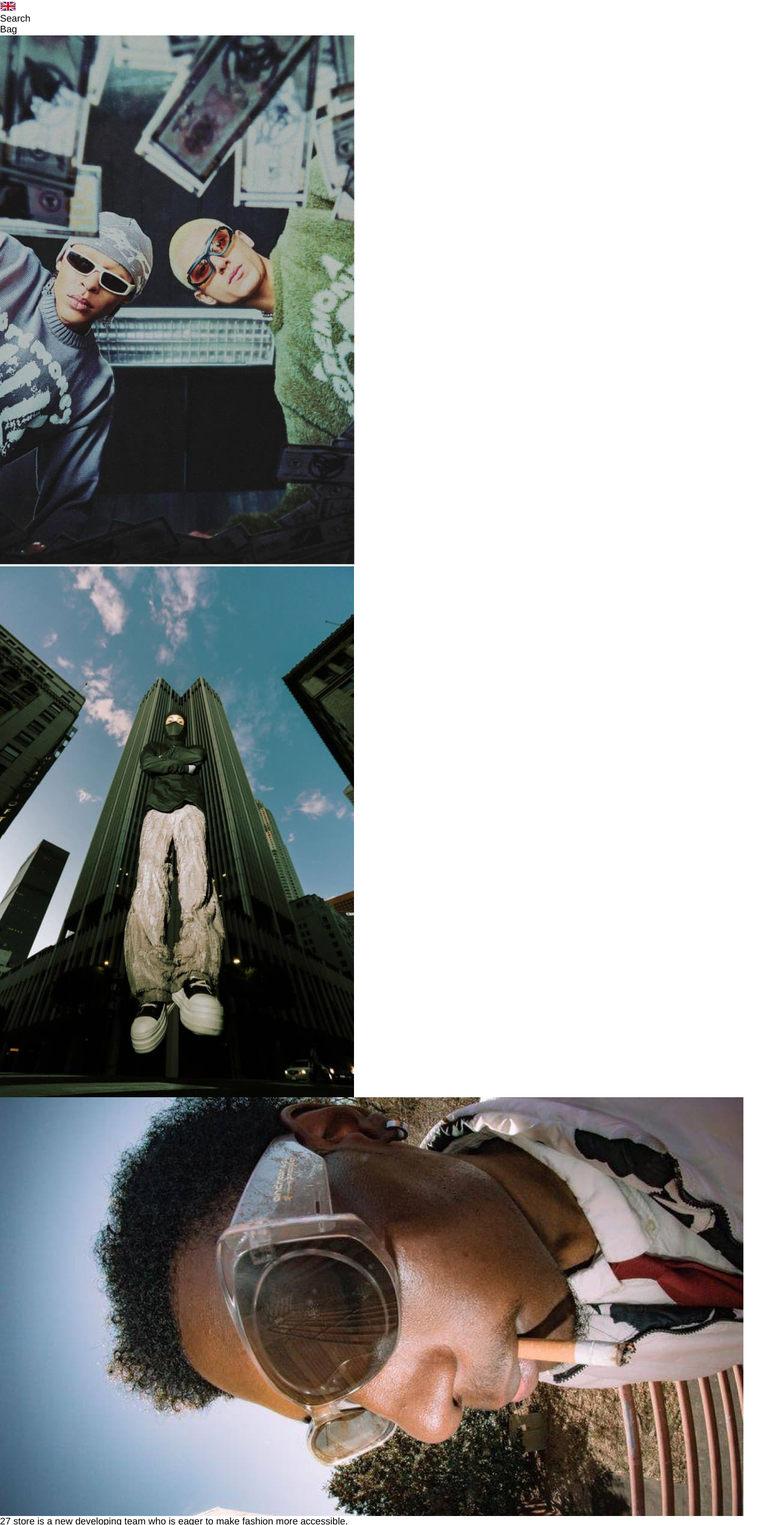
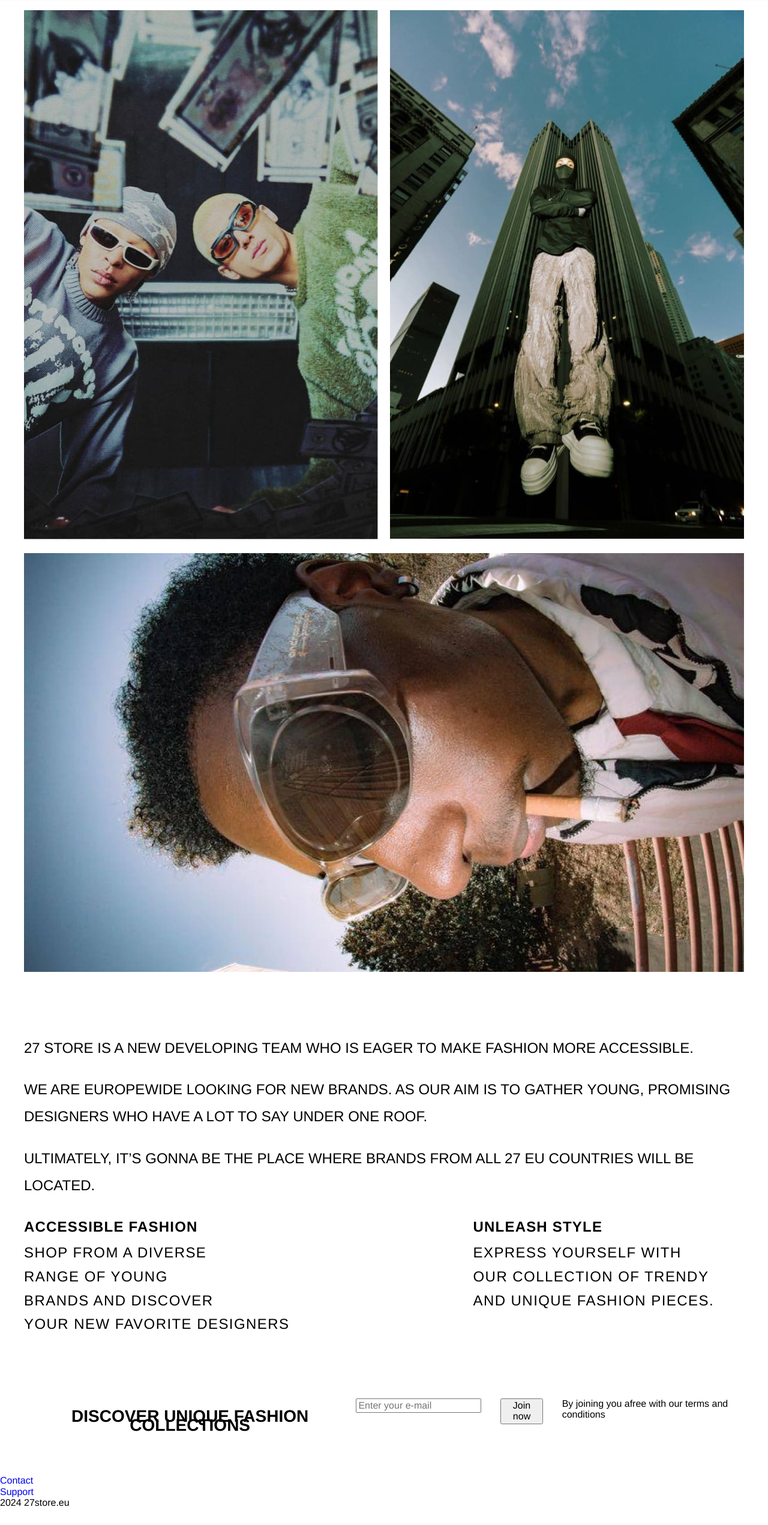
Before and after one commit to MariannaHon/27_store, a website built with Vite: page src/index.html in a window 1280 px wide. Shown: the part 72-2614 px from the top of the page at 60% size. After the commit the page ends 2586 px from the top, so only its background shows below. Built offline with nearby package versions, Linux system fonts and the light colour scheme; a web font is replaced by a local one.

Commit message:
commit-2
a bit of css

```diff
--- a/src/css/common.css
+++ b/src/css/common.css
@@ -69,4 +69,177 @@ img {
   overflow: hidden;
 }
 
-/* =================================================== */
+.section {
+  max-width: 1200px;
+  padding: 52px 0;
+  margin: 0 auto;
+}
+
+.container {
+  display: flex;
+  max-width: 1200px;
+  margin: 0 auto;
+}
+
+/* ===================== Header ==================== */
+
+.head {
+  border-bottom: 1px solid #e7e9fc;
+    box-shadow: 0px 2px 1px rgba(46, 47, 66, 0.08),
+      0px 1px 1px rgba(46, 47, 66, 0.16),
+      0px 1px 6px rgba(46, 47, 66, 0.08);
+}
+
+header .container {
+  display: flex;
+  max-width: 1200px;
+  padding: 0 24px;
+  margin: 0 auto;
+}
+
+.logo {
+  font-family: "Alumni Sans", sans-serif;
+  font-weight: 500;
+  font-size: 24px;
+  line-height: 0.70833;
+  text-transform: uppercase;
+  color: #000;
+  margin-right: 96px;
+}
+
+.navigation {
+  display: inline-flex;
+  align-items: center;
+}
+
+.list-nav-container {
+  display: flex;
+  margin-right: auto;
+}
+
+.nav-list {
+  display: flex;
+  gap: 36px;
+  width: calc((100% - 72px) / 3);
+}
+
+.nav-item {
+  flex-shrink: 0;
+}
+
+.nav-link {
+  display: block;
+  padding-top: 24px;
+  padding-bottom: 24px;
+
+  font-weight: 600;
+  font-size: 12px;
+  line-height: 1.41667;
+  text-transform: uppercase;
+  color: #000;
+}
+
+.search-container {
+  display: flex;
+  margin-left: auto;
+  padding: 24px 0;
+}
+
+.flag-icon {
+  margin-right: 24px;
+}
+
+.search-list {
+  display: flex;
+  gap: 24px;
+  width: calc((100% - 24px) / 2);
+}
+
+.search-item {
+  flex-shrink: 0;
+  font-weight: 600;
+  font-size: 12px;
+  line-height: 1.41667;
+  text-transform: uppercase;
+  color: #000;
+}
+
+/* =============== Photos =============== */
+
+.section-photo {
+  max-width: 1200px;
+  padding-bottom: 52px;
+  margin: 0 auto;
+}
+
+.img-container {
+  display: flex;
+  margin-top: 20px;
+}
+
+.photo-container {
+  display: flex;
+  flex-wrap: wrap;
+  gap: 20px;
+}
+
+/* =============== About us =============== */
+
+.about {
+  display: block;
+  margin: 0 auto;
+}
+
+.text {
+  font-size: 24px;
+  line-height: 1.88462;
+  text-transform: uppercase;
+  color: #000;
+  margin-bottom: 24px;
+}
+
+.hz {
+  display: flex;
+}
+
+.text-wrapper {
+  margin-right: 306px;
+}
+
+.hz-title {
+  font-weight: 700;
+  font-size: 24px;
+  line-height: 1.92308;
+  letter-spacing: 0.05em;
+  text-transform: uppercase;
+  color: #000;
+}
+
+.hz-text {
+  font-size: 24px;
+  line-height: 1.65385;
+  letter-spacing: 0.06em;
+  text-transform: uppercase;
+  color: #000;
+}
+
+.second-wrapper {
+  width: 404px;
+}
+
+/* =============== Subscribe =============== */
+
+.sub-title {
+  font-weight: 700;
+  font-size: 28px;
+  line-height: 0.53125;
+  text-transform: uppercase;
+  text-align: center;
+  color: #000;
+}
+
+.form {
+  display: flex;
+  align-items: flex-start;
+  gap: 32px;
+}
--- a/src/index.html
+++ b/src/index.html
@@ -17,29 +17,31 @@
     <link rel="stylesheet" href="./css/common.css" />
   </head>
   <body>
-    <header>
-      <div>
-        <nav>
+    <!-- ============ Header ============ -->
+    <header class="head">
+      <div class="container">
+        <nav class="navigation">
           <a href="./index.html" class="logo">27 Store</a>
-          <div>
-            <ul>
-              <li><a href="./shop.html">Shop ></a></li>
-              <li><a href="./brands.html">Brands ></a></li>
-              <li><a href="./countries.html">Countries ></a></li>
+          <div class="list-nav-container">
+            <ul class="nav-list">
+              <li class="nav-item"><a href="./shop.html" class="nav-link">Shop ></a></li>
+              <li class="nav-item"><a href="./brands.html" class="nav-link">Brands ></a></li>
+              <li class="nav-item"><a href="./countries.html" class="nav-link">Countries ></a></li>
             </ul>
           </div>
         </nav>
-        <div>
-          <svg class="" width="26" height="16">
+        <div class="search-container">
+          <svg class="flag-icon" width="26" height="20">
             <use href="./img/icons.svg#icon-britain"></use>
           </svg>
-          <ul>
-            <li>Search</li>
-            <li>Bag</li>
+          <ul class="search-list">
+            <li class="search-item">Search</li>
+            <li class="search-item">Bag</li>
           </ul>
         </div>
       </div>
     </header>
+    <!-- =============== Modal Shop =============== -->
     <div class="hide">
       <ul>
         <li><a href="./1-shop/1-new-arrivals.html">New arrivals</a></li>
@@ -53,6 +55,7 @@
         <li><a href="./1-shop/9-all.html">All</a></li>
       </ul>
     </div>
+    <!-- =============== Modal Brands =============== -->
     <div class="hide">
       <ul>
         <li><a href="./2-brands/1-stussy.html">Stussy</a></li>
@@ -65,6 +68,7 @@
         <li><a href="./2-brands/8-all.html">All</a></li>
       </ul>
     </div>
+    <!-- =============== Modal Countries =============== -->
     <div class="hide">
       <ul>
         <li><a href="./3-countries/1-poland.html">Poland</a></li>
@@ -78,6 +82,7 @@
         <li><a href="./3-countries/9-all.html">All</a></li>
       </ul>
     </div>
+    <!-- =============== Modal languages =============== -->
     <div class="hide">
       <svg class="" width="26" height="16">
         <use href="./img/icons.svg#icon-poland"></use>
@@ -90,11 +95,13 @@
         <use href="./img/icons.svg#icon-britain"></use>
       </svg>
     </div>
+    <!-- =============== Modal Search =============== -->
     <div class="hide">
       <svg class="" width="26" height="16">
         <use href="./img/icons.svg#icon-search"></use>
       </svg>
     </div>
+    <!-- =============== Modal Bag =============== -->
     <div class="hide">
       <div>
         <div>
@@ -126,47 +133,64 @@
       </div>
     </div>
     <main>
-      <section>
+      <!-- =============== Photos =============== -->
+      <section class="section-photo">
         <h1 class="visually-hidden">Unique stylish clothes for everyone</h1>
-        <img src="./img/img1.jpg" alt="Boys in stylish clothes.">
-        <img src="./img/img2.jpg" alt="Stylish boy in big city.">
-        <img src="./img/img3.jpg" alt="Stylish smoking men.">
+        <div class="img-container">
+          <ul class="photo-container">
+            <li>
+              <img src="./img/img1.jpg" alt="Boys in stylish clothes." width="590" height="885">
+            </li>
+            <li>
+              <img src="./img/img2.jpg" alt="Stylish boy in big city." width="590" height="881">
+            </li>
+            <li>
+              <img src="./img/img3.jpg" alt="Stylish smoking men." width="1200" height="698" class="photo">
+            </li>
+          </ul>
+        </div>
       </section>
-      <section>
-        <div>
-          <p>27 store is a new developing team who is eager to make fashion more accessible.</p>
-          <p>We are europewide looking for new brands. as our aim is to gather young, promising designers who have a lot to say
+      <!-- =============== About us =============== -->
+      <section class="section">
+        <div class="container about">
+          <p class="text">27 store is a new developing team who is eager to make fashion more accessible.</p>
+          <p class="text">We are europewide looking for new brands. as our aim is to gather young, promising designers who have a lot to say
             under
             one roof.</p>
-          <p>Ultimately, it’s gonna be the place where brands from all 27 EU countries will be located.</p>
+          <p class="text">Ultimately, it’s gonna be the place where brands from all 27 EU countries will be located.</p>
+        </div>
+
+        <div class="hz">
+          <div class="text-wrapper">
+            <ul class="hz-list">
+              <h3 class="hz-title">Accessible Fashion</h3>
+              <li><a href="" class="hz-text">Shop from a diverse</a></li>
+              <li><a href="" class="hz-text">range of young</a></li>
+              <li><a href="" class="hz-text">brands and discover</a></li>
+              <li><a href="" class="hz-text">your new favorite designers</a></li>
+            </ul>
+          </div>
+          <div class="second-wrapper">
+            <h3 class="hz-title">Unleash Style</h3>
+            <p class="hz-text">Express yourself with our collection of trendy and unique fashion pieces.</p>
+          </div>
         </div>
       </section>
-      <section>
-        <div>
-          <ul>
-            <h3>Accessible Fashion</h3>
-            <li><a href="">Shop from a diverse</a></li>
-            <li><a href="">range of young</a></li>
-            <li><a href="">brands and discover</a></li>
-            <li><a href="">your new favorite designers</a></li>
-          </ul>
-        </div>
-        <div>
-          <h3>Unleash Style</h3>
-          <p>Express yourself with our collection of trendy and unique fashion pieces.</p>
+      <!-- =============== Subscribe =============== -->
+      <section class="section">
+        <div class="container">
+          <h2 class="sub-title">Discover unique fashion collections</h2>
+          <form class="form">
+            <label class="subscribe">
+              <input type="email" name="email" placeholder="Enter your e-mail" class="email-bottom">
+            </label>
+            <button type="submit" class="button-bottom">Join now</button>
+            <p>By joining you afree with our terms and conditions</p>
+          </form>
         </div>
       </section>
-      <section>
-        <h2>Discover unique fashion collections</h2>
-        <form class="form-bottom">
-          <label class="subscribe">
-            <input type="email" name="email" placeholder="Enter your e-mail" class="email-bottom">
-          </label>
-          <button type="submit" class="button-bottom">Join now</button>
-          <p>By joining you afree with our terms and conditions</p>
-        </form>
-      </section>
     </main>
+    <!-- =============== Footer =============== -->
     <footer>
       <div>
         <ul>
```
